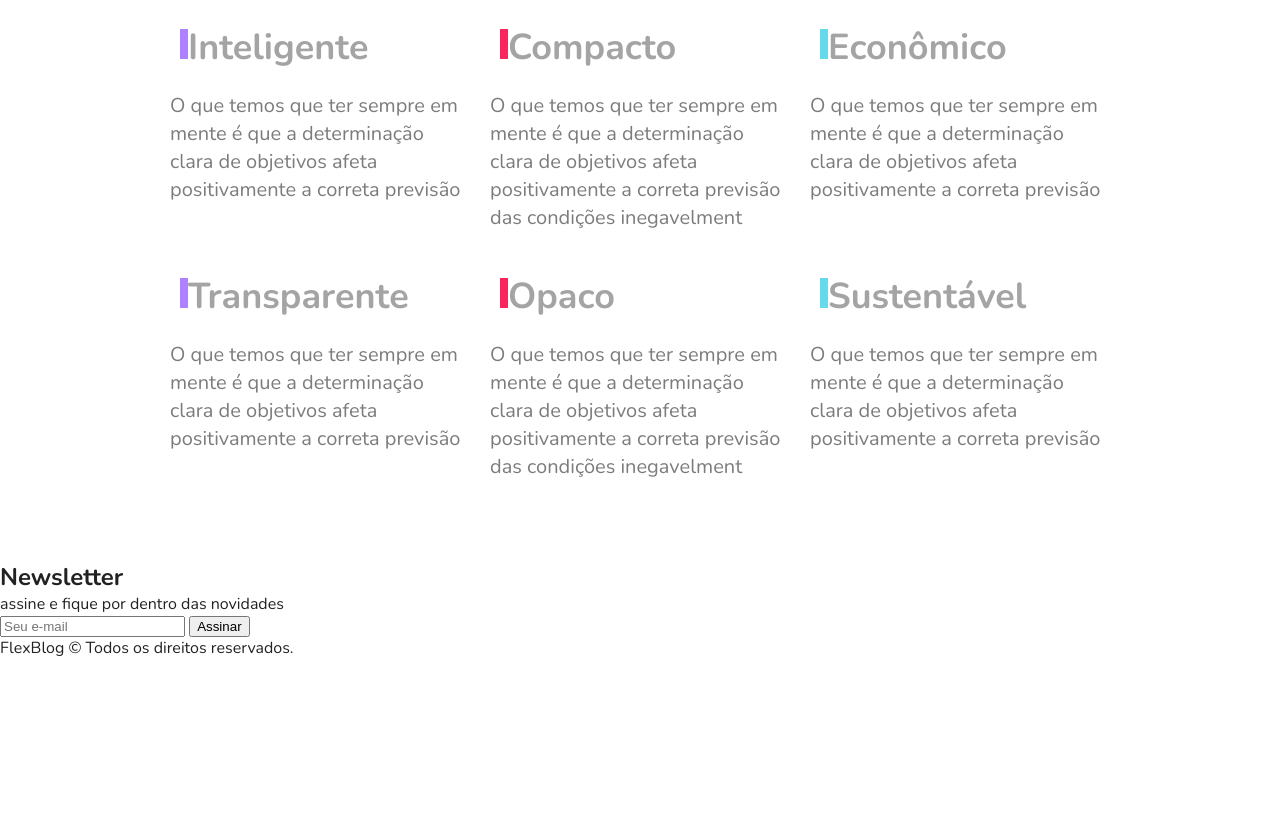
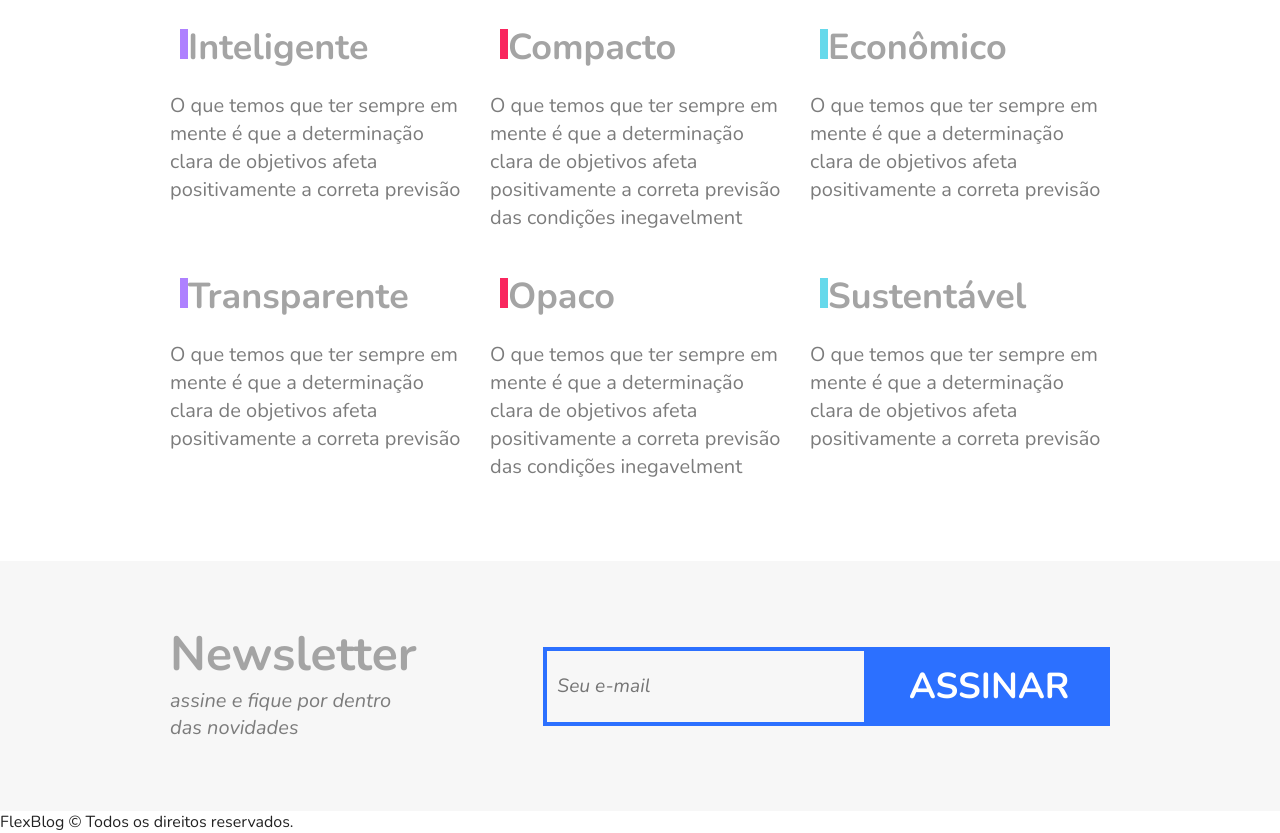
Before and after one commit to PedroTaveira10/FlexBlog, a plain HTML site: page index.html in a window 1280 px wide. Shown: the part 2645-3478 px from the top of the page. Before the commit the page ends 3304 px from the top, so only its background shows below. Drawn offline with nearby package versions, Linux system fonts and the light colour scheme.

Commit message:
commit adicionado Newsletter button

```diff
--- a/style.css
+++ b/style.css
@@ -284,3 +284,67 @@ img {
   line-height: 1.4;
   color: #7c7c7c;
 }
+
+/* Newsletter */
+.newsletter {
+  background: #f7f7f7;
+  padding: 60px calc((100% - 960px) / 2);
+  display: flex;
+  flex-wrap: wrap;
+}
+
+.newsletter-info {
+  flex: 1 1 200px;
+  margin: 0 10px;
+}
+.newsletter-info h1 {
+  font-size: 3em;
+  color: #a4a4a4;
+}
+.newsletter-info p {
+  font-size: 1.25em;
+  font-style: italic;
+  max-width: 230px;
+  color: #7c7c7c;
+  margin-bottom: 10px;
+}
+.newsletter-form {
+  flex: 2 1 260px;
+  margin: 0 10px;
+  align-self: center;
+  display: flex;
+  flex-wrap: wrap;
+}
+
+.newsletter-form input {
+  flex: 3 1 200px;
+  font-size: 1.2em;
+  color: #7c7c7c;
+  font-style: italic;
+  font-family: 'Nunito', Arial, Helvetica, sans-serif;
+  border: 4px solid #2c70ff;
+  background: transparent;
+  padding: 15px 10px;
+  margin: 0px;
+  border-radius: 0px;
+}
+
+.newsletter-form button {
+  flex: 1 1 200px;
+  font-family: 'Nunito', Arial, Helvetica, sans-serif;
+  font-size: 2.25em;
+  font-weight: bold;
+  text-transform: uppercase;
+  background: #2c70ff;
+  color: white;
+  margin: 0px;
+  cursor: pointer;
+  border: 0px;
+  padding: 15px 10px;
+}
+
+@media (max-width: 600px) {
+  .newsletter-form button {
+    font-size: 1.5em;
+  }
+}
```
